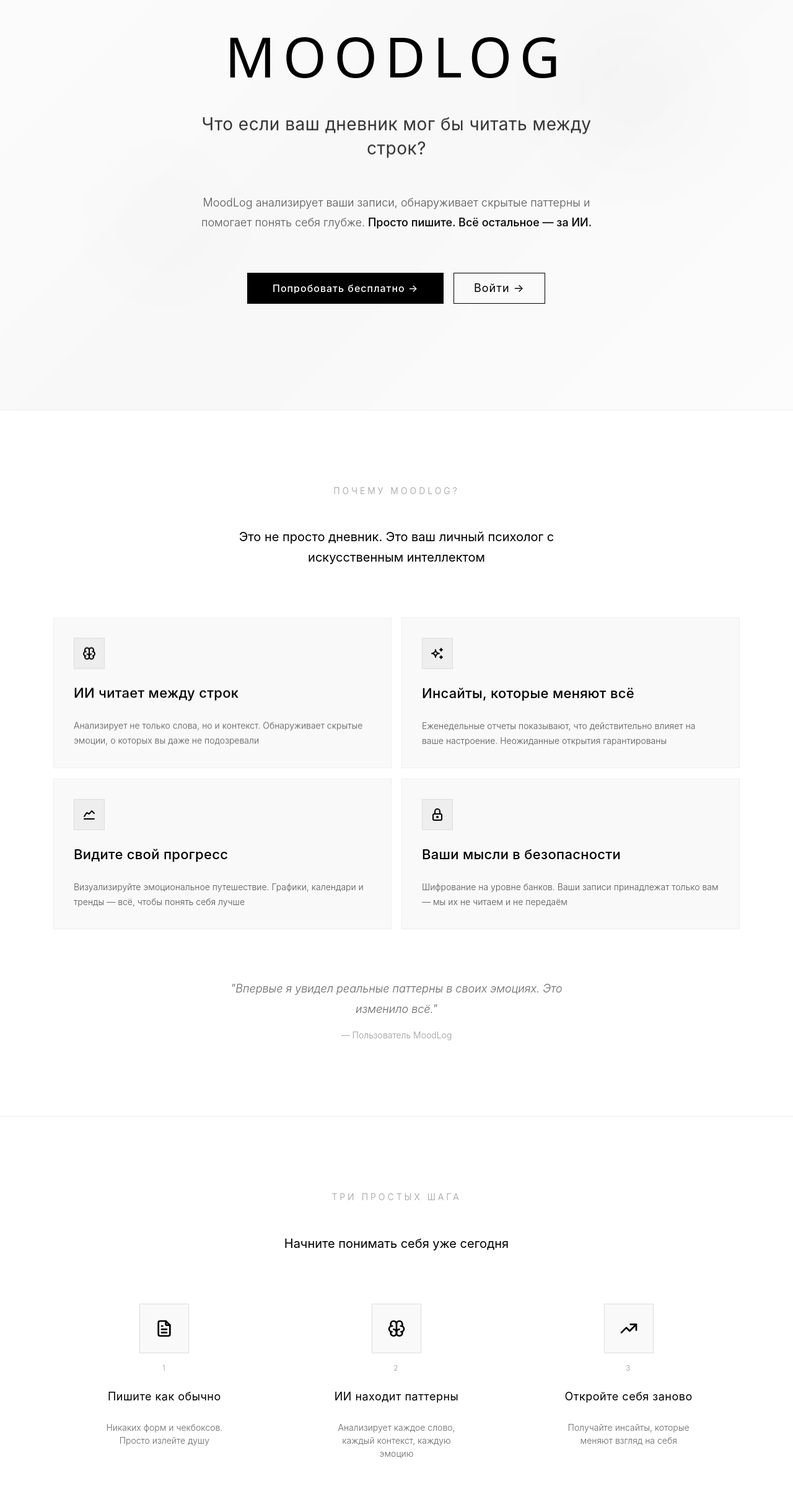
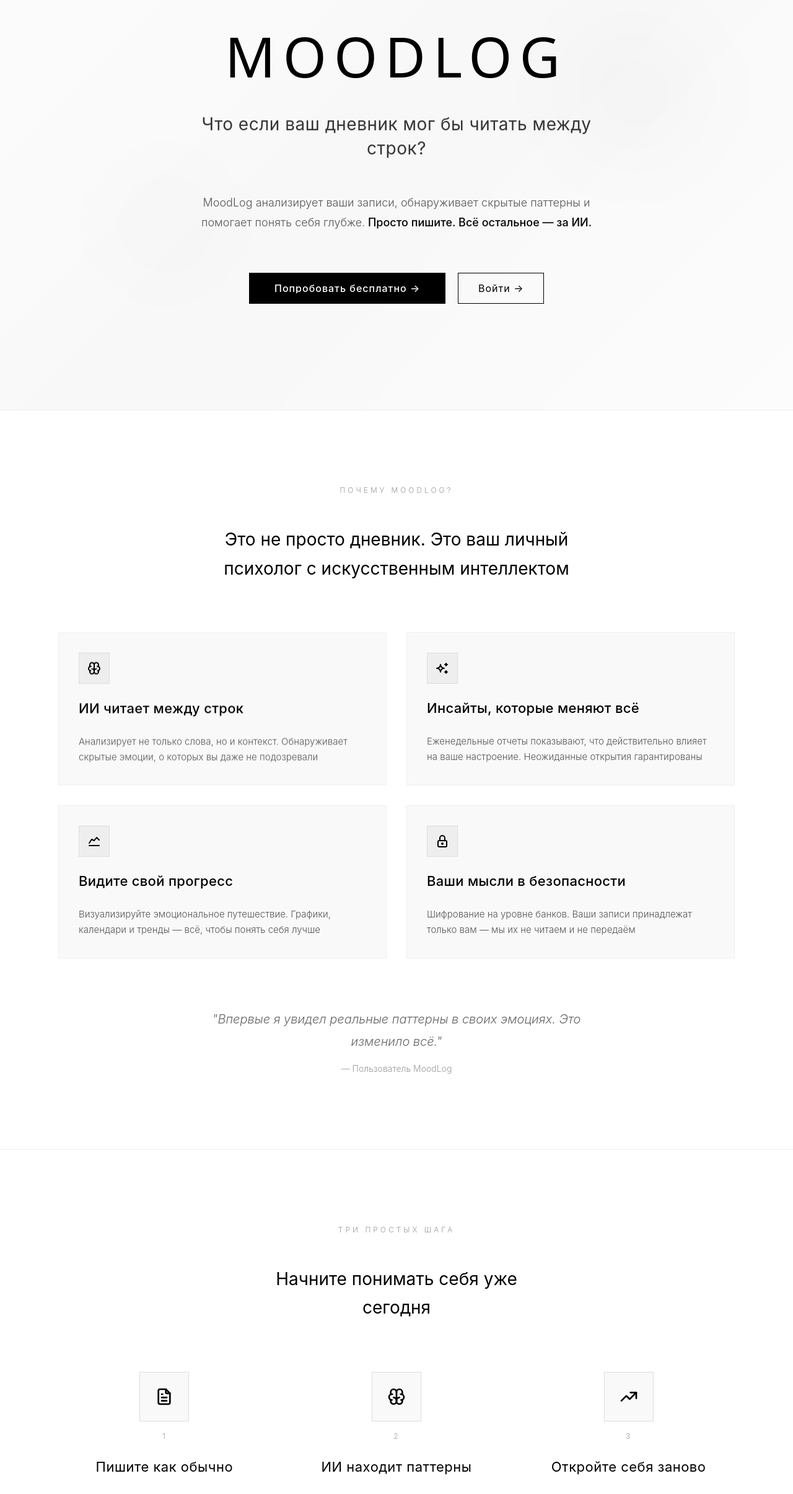
Before and after one commit to BekzhanK1/moodlog-frontend, a React (Vite) app: page / in a window 1280 px wide. Shown: the part 139-2549 px from the top of the page at 62% size. Built offline with nearby package versions, Linux system fonts and the light colour scheme; no server answers.

Commit message:
make landing page adaptive

```diff
--- a/src/components/LandingPage.tsx
+++ b/src/components/LandingPage.tsx
@@ -11,7 +11,7 @@
   Box,
   Transition,
 } from '@mantine/core'
-import { useIntersection } from '@mantine/hooks'
+import { useIntersection, useMediaQuery } from '@mantine/hooks'
 import { useEffect, useState } from 'react'
 import {
   IconBrain,
@@ -33,6 +33,7 @@
 
 function FeatureCard({ icon: Icon, title, description, index, visible }: FeatureCardProps) {
   const [mounted, setMounted] = useState(false)
+  const isMobile = useMediaQuery('(max-width: 768px)')
 
   useEffect(() => {
     if (visible) {
@@ -52,7 +53,7 @@
     >
       {(styles) => (
         <Card
-          padding="xl"
+          padding={isMobile ? 'md' : 'xl'}
           radius={0}
           style={{
             ...styles,
@@ -63,9 +64,9 @@
           }}
           className="card-hover"
         >
-          <Stack gap="md">
+          <Stack gap={isMobile ? 'sm' : 'md'}>
             <ThemeIcon
-              size={50}
+              size={isMobile ? 40 : 50}
               radius={0}
               variant="light"
               style={{
@@ -76,11 +77,11 @@
               }}
               className="card-icon"
             >
-              <Icon size={24} />
+              <Icon size={isMobile ? 20 : 24} />
             </ThemeIcon>
             <Title
               order={4}
-              size={22}
+              size={isMobile ? 18 : 22}
               style={{
                 color: '#000',
                 fontWeight: 500,
@@ -97,6 +98,7 @@
                 fontWeight: 300,
                 lineHeight: 1.7,
                 marginTop: '8px',
+                fontSize: isMobile ? '14px' : '15px',
               }}
             >
               {description}
@@ -111,6 +113,8 @@
 function LandingPage() {
   const [mounted, setMounted] = useState(false)
   const [featuresVisible, setFeaturesVisible] = useState(false)
+  const isMobile = useMediaQuery('(max-width: 768px)')
+  const isTablet = useMediaQuery('(max-width: 1024px) and (min-width: 769px)')
   const { ref: featuresIntersectionRef, entry: featuresEntry } = useIntersection({
     threshold: 0.1,
   })
@@ -139,12 +143,13 @@
       {/* Hero Section */}
       <Box
         style={{
-          minHeight: '100vh',
+          minHeight: isMobile ? '80vh' : '100vh',
           display: 'flex',
           alignItems: 'center',
           justifyContent: 'center',
           position: 'relative',
           overflow: 'hidden',
+          padding: isMobile ? '40px 20px' : isTablet ? '60px 40px' : '80px 40px',
         }}
       >
         {/* Animated background gradient */}
@@ -160,14 +165,16 @@
             willChange: 'opacity, transform',
           }}
         />
-        {/* Decorative elements */}
+        {/* Decorative elements - hidden on mobile */}
+        {!isMobile && (
+          <>
             <Box
               style={{
                 position: 'absolute',
                 top: '20%',
                 right: '10%',
-            width: '300px',
-            height: '300px',
+                width: isTablet ? '200px' : '300px',
+                height: isTablet ? '200px' : '300px',
                 borderRadius: '50%',
                 background: 'radial-gradient(circle, rgba(0,0,0,0.03) 0%, transparent 70%)',
                 filter: 'blur(60px)',
@@ -179,14 +186,16 @@
                 position: 'absolute',
                 bottom: '20%',
                 left: '10%',
-            width: '250px',
-            height: '250px',
+                width: isTablet ? '150px' : '250px',
+                height: isTablet ? '150px' : '250px',
                 borderRadius: '50%',
                 background: 'radial-gradient(circle, rgba(0,0,0,0.02) 0%, transparent 70%)',
                 filter: 'blur(50px)',
                 animation: mounted ? 'float 25s ease-in-out infinite reverse' : 'none',
               }}
             />
+          </>
+        )}
         <style>{`
           @keyframes pulse {
             0%, 100% {
@@ -265,8 +274,8 @@
           }
         `}</style>
 
-        <Container size="lg" style={{ position: 'relative', zIndex: 1 }}>
-          <Stack align="center" gap="xl" ta="center">
+        <Container size="lg" style={{ position: 'relative', zIndex: 1, padding: isMobile ? '0 16px' : '0 24px' }}>
+          <Stack align="center" gap={isMobile ? 'lg' : 'xl'} ta="center">
             <Transition
               mounted={mounted}
               transition="fade"
@@ -276,11 +285,11 @@
               {(styles) => (
                 <Title
                   order={1}
-                  size={90}
+                  size={isMobile ? 48 : isTablet ? 64 : 90}
                   fw={200}
                   style={{
                     ...styles,
-                    letterSpacing: '12px',
+                    letterSpacing: isMobile ? '6px' : isTablet ? '8px' : '12px',
                     textTransform: 'uppercase',
                     color: '#000',
                     fontFamily: 'system-ui, -apple-system, sans-serif',
@@ -303,11 +312,12 @@
                   style={{
                     ...styles,
                     color: '#333',
-                    maxWidth: '700px',
+                    maxWidth: isMobile ? '100%' : '700px',
                     fontWeight: 400,
                     letterSpacing: '0.5px',
-                    fontSize: '28px',
+                    fontSize: isMobile ? '20px' : isTablet ? '24px' : '28px',
                     lineHeight: 1.4,
+                    padding: isMobile ? '0 8px' : '0',
                   }}
                 >
                   Что если ваш дневник мог бы читать между строк?
@@ -327,11 +337,12 @@
                   style={{
                     ...styles,
                     color: '#555',
-                    maxWidth: '650px',
+                    maxWidth: isMobile ? '100%' : '650px',
                     fontWeight: 300,
                     lineHeight: 1.8,
-                    fontSize: '18px',
+                    fontSize: isMobile ? '16px' : isTablet ? '17px' : '18px',
                     marginTop: '20px',
+                    padding: isMobile ? '0 8px' : '0',
                   }}
                 >
                   MoodLog анализирует ваши записи, обнаруживает скрытые паттерны и помогает понять себя глубже.
@@ -347,21 +358,22 @@
               timingFunction="cubic-bezier(0.16, 1, 0.3, 1)"
             >
               {(styles) => (
-                <Group mt="xl" style={styles}>
+                <Group mt="xl" style={styles} gap={isMobile ? 'md' : 'lg'} justify="center" wrap={isMobile ? 'wrap' : 'nowrap'}>
                   <Button
                     component={Link}
                     to="/register"
-                    size="lg"
+                    size={isMobile ? 'md' : 'lg'}
                     radius={0}
                     variant="filled"
+                    fullWidth={isMobile}
                     style={{
                       backgroundColor: '#000',
                       color: '#fff',
                       border: '1px solid #000',
                       fontWeight: 500,
                       letterSpacing: '1px',
-                      padding: '16px 40px',
-                      fontSize: '16px',
+                      padding: isMobile ? '14px 32px' : '16px 40px',
+                      fontSize: isMobile ? '14px' : '16px',
                       textDecoration: 'none',
                     }}
                     className="button-smooth"
@@ -381,16 +393,18 @@
                   <Button
                     component={Link}
                     to="/login"
-                    size="lg"
+                    size={isMobile ? 'md' : 'lg'}
                     radius={0}
                     variant="outline"
+                    fullWidth={isMobile}
                     style={{
                       borderColor: '#000',
                       color: '#000',
                       backgroundColor: 'transparent',
                       fontWeight: 400,
                       letterSpacing: '1px',
-                      padding: '12px 32px',
+                      padding: isMobile ? '12px 28px' : '12px 32px',
+                      fontSize: isMobile ? '14px' : '16px',
                       textDecoration: 'none',
                     }}
                     className="button-smooth"
@@ -415,21 +429,22 @@
       {/* Features Section */}
       <Box
         ref={featuresIntersectionRef}
-        py={120}
+        py={isMobile ? 60 : isTablet ? 80 : 120}
         style={{
           backgroundColor: '#fff',
           borderTop: '1px solid #eee',
         }}
       >
-        <Container size="lg">
-          <Stack align="center" gap="xl" mb={80}>
+        <Container size="lg" style={{ padding: isMobile ? '0 16px' : '0 24px' }}>
+          <Stack align="center" gap={isMobile ? 'md' : 'xl'} mb={isMobile ? 40 : isTablet ? 60 : 80}>
             <Text
               size="sm"
               style={{
                 color: '#999',
-                letterSpacing: '4px',
+                letterSpacing: isMobile ? '2px' : '4px',
                 textTransform: 'uppercase',
                 fontWeight: 300,
+                fontSize: isMobile ? '11px' : '12px',
               }}
             >
               Почему MoodLog?
@@ -440,15 +455,17 @@
                 color: '#000',
                 fontWeight: 400,
                 marginTop: '16px',
-                maxWidth: '600px',
+                maxWidth: isMobile ? '100%' : '600px',
                 textAlign: 'center',
+                fontSize: isMobile ? '20px' : isTablet ? '24px' : '28px',
+                padding: isMobile ? '0 8px' : '0',
               }}
             >
               Это не просто дневник. Это ваш личный психолог с искусственным интеллектом
             </Text>
           </Stack>
 
-          <Grid>
+          <Grid gutter={isMobile ? 'md' : 'xl'}>
             {[
               {
                 icon: IconBrain,
@@ -483,16 +500,17 @@
             ))}
           </Grid>
 
-          <Box mt={80} ta="center">
+          <Box mt={isMobile ? 40 : isTablet ? 60 : 80} ta="center" style={{ padding: isMobile ? '0 16px' : '0' }}>
             <Text
               size="lg"
               style={{
                 color: '#666',
                 fontWeight: 300,
                 fontStyle: 'italic',
-                maxWidth: '600px',
+                maxWidth: isMobile ? '100%' : '600px',
                 margin: '0 auto',
                 lineHeight: 1.8,
+                fontSize: isMobile ? '16px' : isTablet ? '18px' : '20px',
               }}
             >
               "Впервые я увидел реальные паттерны в своих эмоциях. Это изменило всё."
@@ -503,6 +521,7 @@
                 color: '#999',
                 marginTop: '16px',
                 fontWeight: 300,
+                fontSize: isMobile ? '12px' : '14px',
               }}
             >
               — Пользователь MoodLog
@@ -513,21 +532,22 @@
 
       {/* How it works - Simplified */}
       <Box
-        py={120}
+        py={isMobile ? 60 : isTablet ? 80 : 120}
         style={{
           backgroundColor: '#fff',
           borderTop: '1px solid #eee',
         }}
       >
-        <Container size="lg">
-          <Stack align="center" gap="xl" mb={80}>
+        <Container size="lg" style={{ padding: isMobile ? '0 16px' : '0 24px' }}>
+          <Stack align="center" gap={isMobile ? 'md' : 'xl'} mb={isMobile ? 40 : isTablet ? 60 : 80}>
             <Text
               size="sm"
               style={{
                 color: '#999',
-                letterSpacing: '4px',
+                letterSpacing: isMobile ? '2px' : '4px',
                 textTransform: 'uppercase',
                 fontWeight: 300,
+                fontSize: isMobile ? '11px' : '12px',
               }}
             >
               Три простых шага
@@ -538,14 +558,17 @@
                 color: '#000',
                 fontWeight: 400,
                 marginTop: '16px',
-                maxWidth: '500px',
+                maxWidth: isMobile ? '100%' : '500px',
+                fontSize: isMobile ? '20px' : isTablet ? '24px' : '28px',
+                padding: isMobile ? '0 8px' : '0',
+                textAlign: 'center',
               }}
             >
               Начните понимать себя уже сегодня
             </Text>
           </Stack>
 
-          <Grid>
+          <Grid gutter={isMobile ? 'md' : 'xl'}>
             {[
               {
                 icon: IconFileText,
@@ -566,13 +589,13 @@
                 description: 'Получайте инсайты, которые меняют взгляд на себя'
               },
             ].map((item, index) => (
-              <Grid.Col key={index} span={{ base: 12, md: 4 }}>
-                <Stack align="center" gap="md" ta="center">
+              <Grid.Col key={index} span={{ base: 12, sm: 6, md: 4 }}>
+                <Stack align="center" gap={isMobile ? 'sm' : 'md'} ta="center">
                   <Box
                     className="icon-box"
                     style={{
-                      width: '80px',
-                      height: '80px',
+                      width: isMobile ? '60px' : '80px',
+                      height: isMobile ? '60px' : '80px',
                       border: '1px solid #ddd',
                       display: 'flex',
                       alignItems: 'center',
@@ -588,7 +611,7 @@
                       e.currentTarget.style.backgroundColor = '#f9f9f9'
                     }}
                   >
-                    <item.icon size={32} style={{ color: '#000' }} />
+                    <item.icon size={isMobile ? 24 : 32} style={{ color: '#000' }} />
                   </Box>
                   <Text
                     size="xs"
@@ -596,6 +619,7 @@
                       color: '#999',
                       letterSpacing: '2px',
                       fontWeight: 300,
+                      fontSize: isMobile ? '10px' : '12px',
                     }}
                   >
                     {item.step}
@@ -607,6 +631,7 @@
                       fontWeight: 400,
                       letterSpacing: '0.5px',
                       marginTop: '8px',
+                      fontSize: isMobile ? '18px' : isTablet ? '20px' : '22px',
                     }}
                   >
                     {item.text}
@@ -618,8 +643,10 @@
                         color: '#666',
                         fontWeight: 300,
                         marginTop: '8px',
-                        maxWidth: '200px',
+                        maxWidth: isMobile ? '100%' : '200px',
                         lineHeight: 1.5,
+                        fontSize: isMobile ? '14px' : '15px',
+                        padding: isMobile ? '0 16px' : '0',
                       }}
                     >
                       {item.description}
@@ -634,23 +661,24 @@
 
       {/* CTA Section */}
       <Box
-        py={120}
+        py={isMobile ? 60 : isTablet ? 80 : 120}
         style={{
           backgroundColor: '#000',
           borderTop: '1px solid #eee',
         }}
       >
-        <Container size="lg">
-          <Stack align="center" gap="xl" ta="center">
+        <Container size="lg" style={{ padding: isMobile ? '0 16px' : '0 24px' }}>
+          <Stack align="center" gap={isMobile ? 'md' : 'xl'} ta="center">
             <Text
               size="xl"
               style={{
                 color: '#fff',
                 fontWeight: 300,
                 letterSpacing: '1px',
-                maxWidth: '700px',
+                maxWidth: isMobile ? '100%' : '700px',
                 lineHeight: 1.7,
-                fontSize: '32px',
+                fontSize: isMobile ? '22px' : isTablet ? '26px' : '32px',
+                padding: isMobile ? '0 8px' : '0',
               }}
             >
               Готовы узнать о себе то, чего не знали?
@@ -660,9 +688,11 @@
               style={{
                 color: '#ddd',
                 fontWeight: 300,
-                maxWidth: '600px',
-                marginTop: '24px',
+                maxWidth: isMobile ? '100%' : '600px',
+                marginTop: isMobile ? '16px' : '24px',
                 lineHeight: 1.6,
+                fontSize: isMobile ? '16px' : isTablet ? '17px' : '18px',
+                padding: isMobile ? '0 8px' : '0',
               }}
             >
               Присоединяйтесь к тысячам людей, которые уже открыли новые грани себя
@@ -670,18 +700,19 @@
             <Button
               component={Link}
               to="/register"
-              size="lg"
+              size={isMobile ? 'md' : 'lg'}
               radius={0}
               variant="filled"
+              fullWidth={isMobile}
               style={{
                 backgroundColor: '#fff',
                 color: '#000',
                 border: '1px solid #fff',
                 fontWeight: 500,
                 letterSpacing: '1px',
-                padding: '18px 56px',
-                marginTop: '48px',
-                fontSize: '16px',
+                padding: isMobile ? '14px 32px' : '18px 56px',
+                marginTop: isMobile ? '32px' : '48px',
+                fontSize: isMobile ? '14px' : '16px',
                 textDecoration: 'none',
               }}
               className="button-smooth"
@@ -706,13 +737,13 @@
 
       {/* Footer */}
       <Box
-        py={40}
+        py={isMobile ? 24 : 40}
         style={{
           backgroundColor: '#fff',
           borderTop: '1px solid #eee',
         }}
       >
-        <Container size="lg">
+        <Container size="lg" style={{ padding: isMobile ? '0 16px' : '0 24px' }}>
           <Text
             ta="center"
             size="sm"
@@ -720,6 +751,7 @@
               color: '#999',
               fontWeight: 300,
               letterSpacing: '1px',
+              fontSize: isMobile ? '12px' : '14px',
             }}
           >
             © 2025 MoodLog
```
Lines whose indentation alone changed are shown as unchanged.
